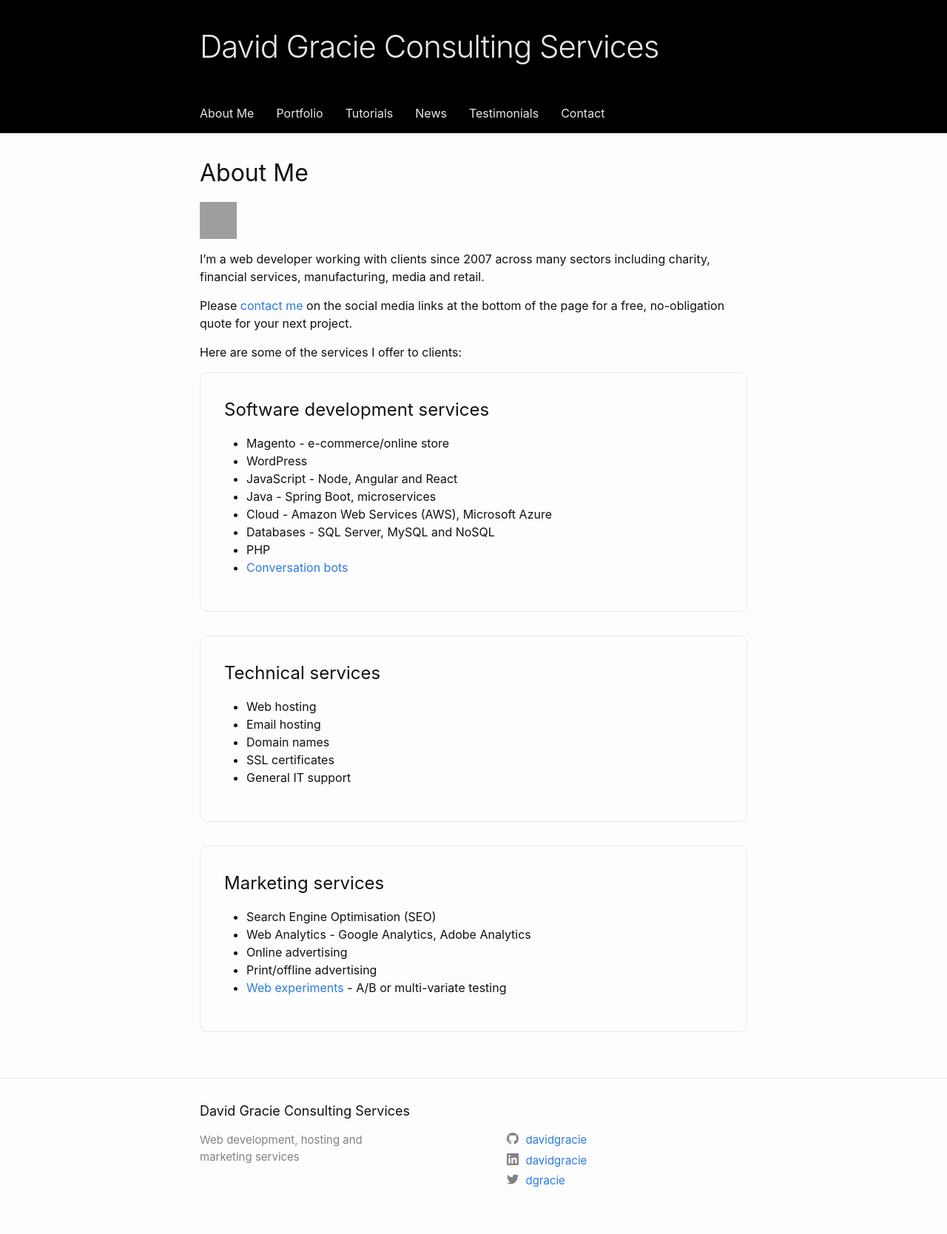
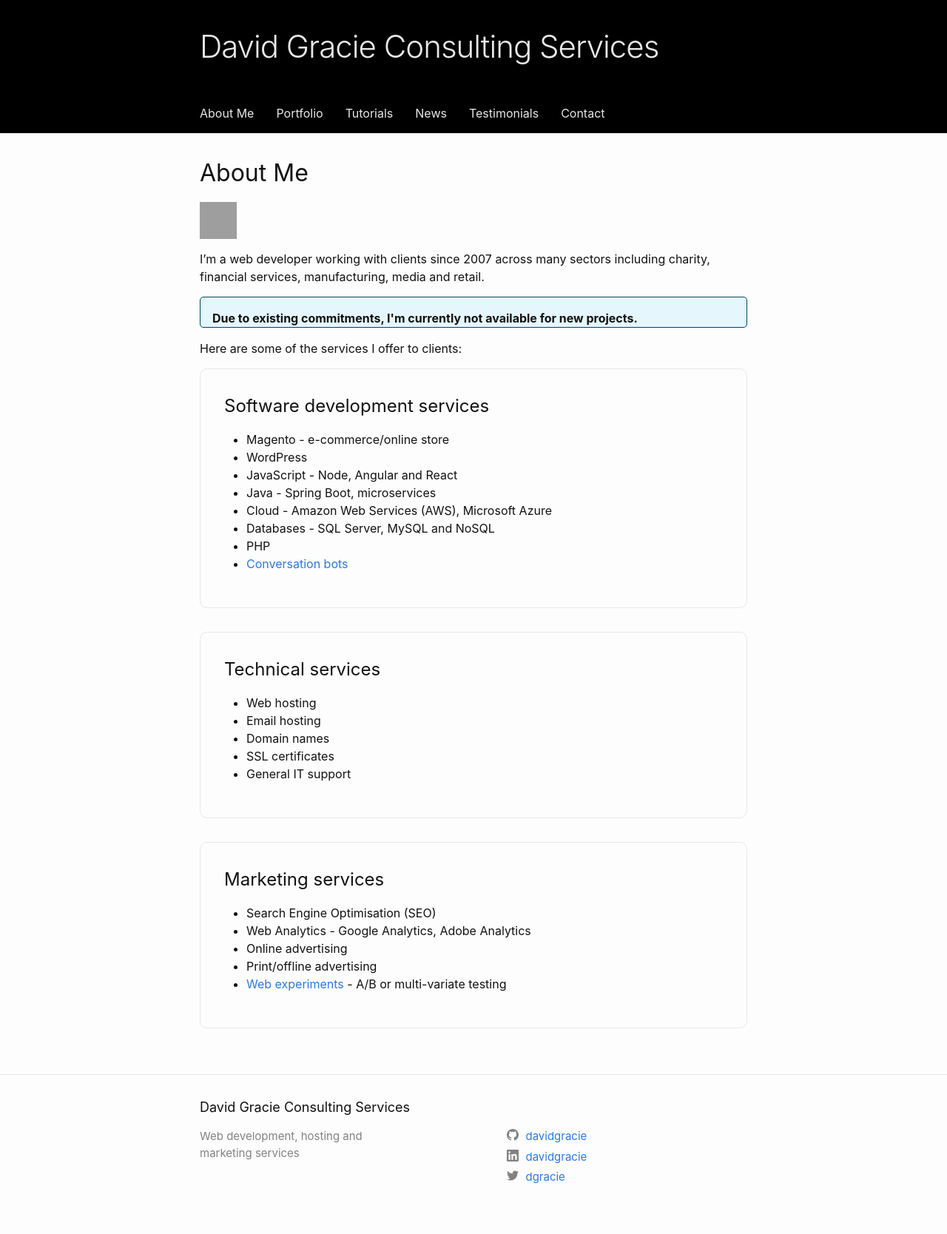
Before and after one commit to davidgracie/davidgracie.github.io, a Jekyll site: the page built from index.markdown, in a window 1280 px wide. Shown: the whole page at 74% size. Built offline with Jekyll 4.4.1, drawn with Linux system fonts in a browser that asks for light colours; grey boxes are pictures that could not be loaded.

Commit message:
Adds unavailability note (#11)
* Add unavailability note

* Adds styles for info-box

* Fixes typo

```diff
--- a/_sass/minima/_layout.scss
+++ b/_sass/minima/_layout.scss
@@ -263,3 +263,11 @@
   margin-bottom: 2rem;
   padding: 2rem;
 }
+
+.info-box {
+  border: 1px solid rgb(1, 67, 97);
+  padding: 1rem 1rem 0 1rem;
+  border-radius: 5px;
+  margin-bottom: 1rem;
+  background-color: rgb(229, 246, 253);
+}
--- a/index.markdown
+++ b/index.markdown
@@ -6,7 +6,9 @@
 
 I'm a web developer working with clients since 2007 across many sectors including charity, financial services, manufacturing, media and retail.
 
-Please [contact me](/contact/) on the social media links at the bottom of the page for a free, no-obligation quote for your next project.
+<div class="info-box">
+  <strong>Due to existing commitments, I'm currently not available for new projects.</strong>
+</div>
 
 Here are some of the services I offer to clients:
 
```
